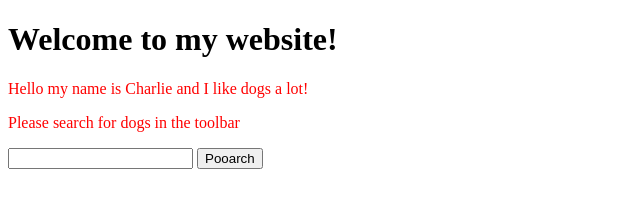
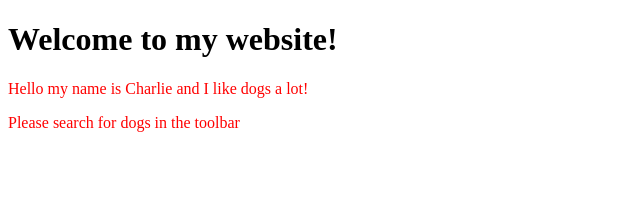
Before and after one commit to Charlie-Yang1/Charlie-Yang1.github.io, a plain HTML site: page index.html in a window 1280 px wide. Shown: the whole page, without its empty margins (0-640 px from the left). Drawn offline with Linux system fonts and the light colour scheme.

Commit message:
Update index.html

```diff
--- a/index.html
+++ b/index.html
@@ -18,14 +18,9 @@
                 </p>
                 <p>
                 Please search for dogs in the toolbar
-                <br />
                 </p>
             </div>
 
-            <form action="https://www.google.com/search" method="get">
-                <input name="q" type="search">
-                <input type="submit" value="Pooarch">
-            </form>
         </body>
     </head>
 </html>
```
